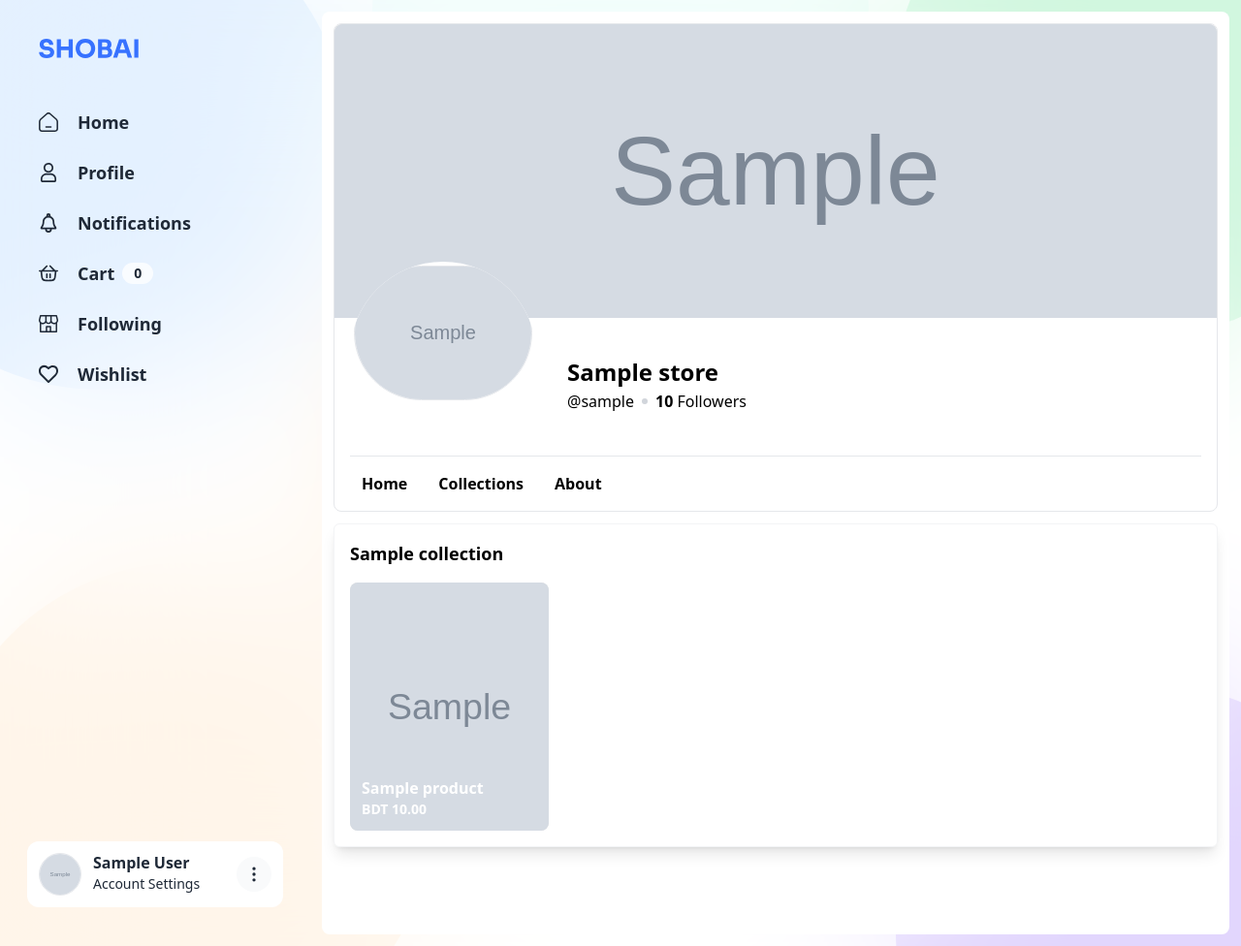
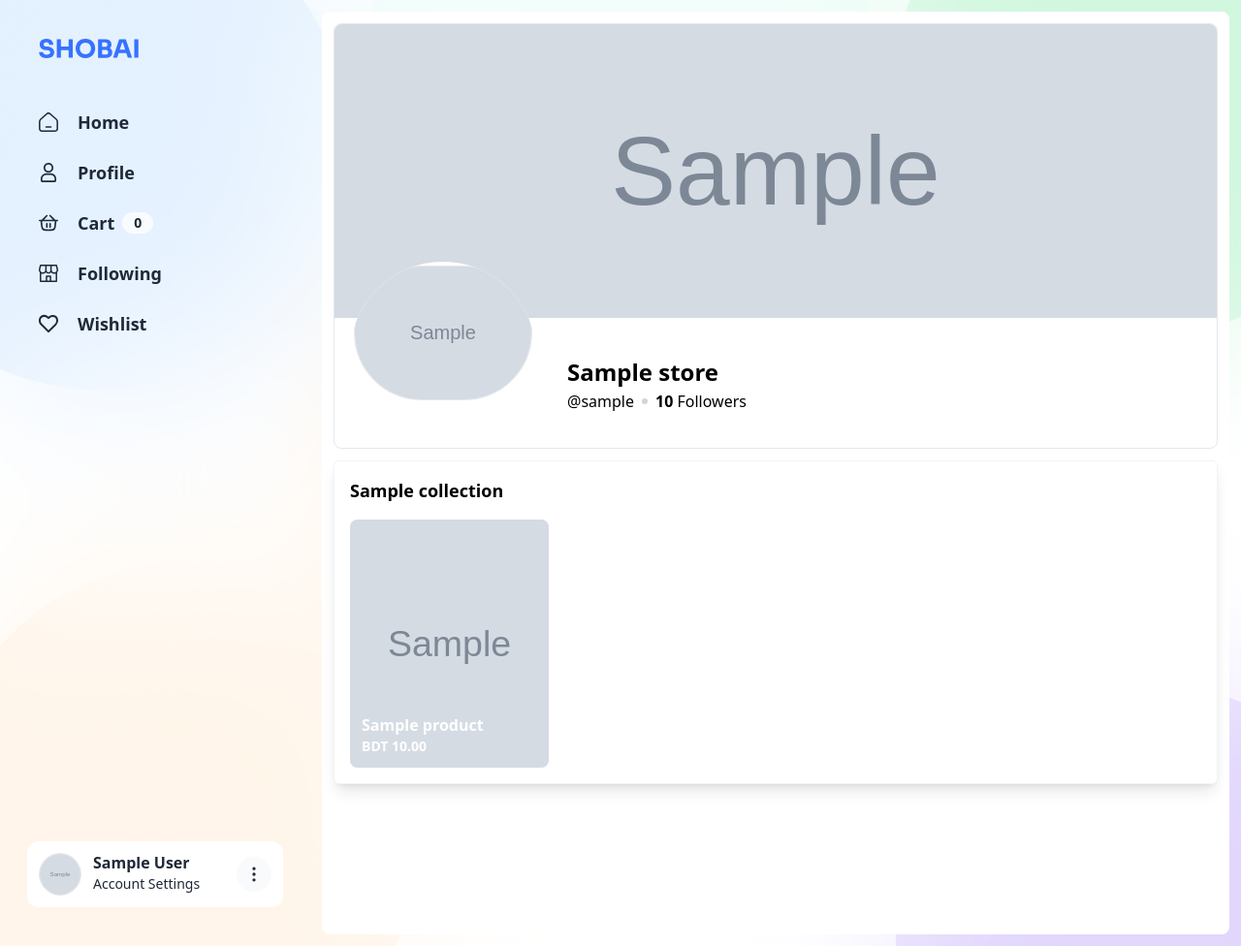
Before and after one commit to Mohotasir/SHOBAI, a Django app: a page that uses templates/snippets/Sidebar.html in a window 1280 px wide. Shown: the whole page at 97% size. Run offline with Django 5.2, Linux system fonts and the light colour scheme; a user stored in the database is signed in; tables that the repository leaves empty hold one stand-in row (values such as "Sample post"); grey boxes marked "Sample" are stand-in pictures; some libraries are stand-ins or nearby versions.

Commit message:
refactored code sidebar and store layout

```diff
--- a/apps/users/decorators.py
+++ b/apps/users/decorators.py
@@ -22,6 +22,8 @@ def role_required(allowed_roles, redirect_url="dashboard"):
             if not request.user.is_authenticated:
                 return redirect("login")
             if request.user.role not in allowed_roles:
+                if redirect_url == "CURRENT":
+                    return redirect(request.META.get("HTTP_REFERER"))
                 return redirect(redirect_url)
             return view_func(request, *args, **kwargs)
 
--- a/apps/users/models.py
+++ b/apps/users/models.py
@@ -45,7 +45,7 @@ class User(AbstractBaseUser, PermissionsMixin):
     objects = UserManager()
 
     def __str__(self):
-        return f"{self.name} - {self.email}"
+        return f"{self.name.split(' ')[0]}"
 
     def has_perm(self, perm, obj=None):
         if self.is_superuser:
--- a/apps/users/views.py
+++ b/apps/users/views.py
@@ -51,7 +51,7 @@ def login(request):
             if user is not None:
                 signIn(request, user)
                 messages.success(request, "Successfully logged in!")
-                return redirect("home")
+                return redirect("dashboard" if request.user.role == "ADMIN" else "home")
             else:
                 messages.error(request, "Invalid email or password.")
     else:
@@ -87,7 +87,6 @@ def become_merchant(request):
             application.save()
             messages.success(request, "Successfully submitted!")
             return redirect("home")
-        # Remove print statement since it's not useful in production
     else:
         form = BecomeMerchantForm()
 
--- a/shobai/views.py
+++ b/shobai/views.py
@@ -2,6 +2,7 @@ from django.contrib.auth.decorators import login_required
 from django.shortcuts import render
 
 
+@login_required
 def homepage(request):
     """View function for the homepage"""
     return render(request, "homepage.html")
--- a/templates/layouts/store_layout.html
+++ b/templates/layouts/store_layout.html
@@ -27,7 +27,8 @@
                </div>
 
                <!-- Info -->
-               <div class="py-10 w-full flex flex-col gap-y-1.5 leading-none">
+               <div class="py-10 w-full flex items-center justify-between gap-x-8 leading-none">
+                  <div class="flex flex-col gap-y-1.5">
                      <h2 class="text-2xl font-bold text-foreground">{{ store.name }}</h2>
                      <div class="flex items-center gap-x-2">
                         <p class="text-foreground">@{{ store.slug }}</p>
@@ -38,19 +39,12 @@
                         </p>
                      </div>
                   </div>
-            </div>
 
-            <div class="px-3 mt-2 py-2 flex items-center justify-between gap-x-6 border-t border-gray-200">
-               <nav class="flex items-center gap-x-8 font-semibold">
-                  <a href="{% url 'store' store.slug %}"
-                     class="{% if request.resolver_match.url_name == 'store' %}text-foreground{% endif %}">Home</a>
-                  <a href="">Collections</a>
-                  <a href=""">About</a>
-               </nav>
                   <form method="post">
                      {% csrf_token %}
-                  <button class="font-semibold bg-primary text-white px-4 py-2 rounded-lg">Follow</button>
+                     <button class="font-semibold bg-primary text-lg text-white px-5 py-2 rounded-full">Follow</button>
                   </form>
+               </div>
             </div>
          </div>
       </section>
--- /dev/null
+++ b/templates/snippets/DropdownNavItem.html
@@ -0,0 +1,7 @@
+<li>
+   <a href="{% url path %}"
+      class="px-2 py-1 w-full inline-flex items-center gap-x-4 hover:bg-accent group rounded-md">
+      <div class="size-9 flex-center bg-gray-100 rounded-full">{% include icon %}</div>
+      <span>{{ label }}</span>
+   </a>
+</li>
--- a/templates/snippets/Sidebar.html
+++ b/templates/snippets/Sidebar.html
@@ -1,35 +1,12 @@
 {% load static %}
 <aside class="py-10 fixed left-0 inset-y-0 w-80 h-screen flex flex-col z-10 text-gray-800 gap-y-10">
-   <div class="px-10">{% include "snippets/Logo.html" %}</div>
+   <div class="px-10">
+      <a href="{% url 'home' %}">{% include "snippets/Logo.html" %}</a>
+   </div>
 
    <ul class="px-7 grid text-lg font-semibold">
-      <li>
-         <a href="{% url 'home' %}"
-            class="p-3 inline-flex items-center rounded-full hover:bg-white/50 text-foreground group">
-            {% include "icons/Home.html" %}
-            <span class="block ml-5 mr-4">Home</span>
-         </a>
-      </li>
-
-      <li>
-         <a href="{% url 'home' %}"
-            class="p-3 inline-flex items-center rounded-full hover:bg-white/50 text-foreground group">
-            {% include "icons/User.html" %}
-            <span class="block ml-5 mr-4">Profile</span>
-         </a>
-      </li>
-
-      <li>
-         <a href="{% url 'home' %}"
-            class="p-3 inline-flex items-center rounded-full hover:bg-white/50 text-foreground group">
-            {% include "icons/Bell.html" %}
-            <p class="ml-5 mr-4 inline-flex items-center gap-x-2">
-               <span>Notifications</span>
-               {% comment %} <span class="px-2 py-1 inline-flex items-center justify-center min-w-8 rounded-full bg-white/75 text-muted-foreground leading-none text-sm">0</span> {% endcomment %}
-            </p>
-         </a>
-      </li>
-
+      {% include "snippets/SidebarItem.html" with path="home" icon="icons/Home.html" label="Home" %}
+      {% include "snippets/SidebarItem.html" with path="home" icon="icons/User.html" label="Profile" %}
       <li>
          <a href="{% url 'home' %}"
             class="p-3 inline-flex items-center rounded-full hover:bg-white/50 text-foreground group">
@@ -40,22 +17,8 @@
             </p>
          </a>
       </li>
-
-      <li>
-         <a href="{% url 'home' %}"
-            class="p-3 inline-flex items-center rounded-full hover:bg-white/50 text-foreground group">
-            {% include "icons/Shop.html" %}
-            <span class="block ml-5 mr-4">Following</span>
-         </a>
-      </li>
-
-      <li>
-         <a href="{% url 'home' %}"
-            class="p-3 inline-flex items-center rounded-full hover:bg-white/50 text-foreground group">
-            {% include "icons/Wishlist.html" %}
-            <span class="block ml-5 mr-4">Wishlist</span>
-         </a>
-      </li>
+      {% include "snippets/SidebarItem.html" with path="home" icon="icons/Shop.html" label="Following" %}
+      {% include "snippets/SidebarItem.html" with path="home" icon="icons/Wishlist.html" label="Wishlist" %}
    </ul>
 
    <div class="px-7 mt-auto">
@@ -79,37 +42,26 @@
 
             <!-- Menu -->
             <ul class="dropdown-menu hidden p-2 absolute inset-x-0 bottom-[calc(100%+0.5rem)] bg-white rounded-lg shadow-card origin-bottom animate-scale-in">
-               <li>
-                  <a href="{% url 'dashboard' %}"
-                     class="px-2 py-1 w-full inline-flex items-center gap-x-4 hover:bg-accent group rounded-md">
-                     <div class="size-9 flex-center bg-gray-100 rounded-full">{% include "icons/Dashboard.html" %}</div>
-                     <span>Dashboard</span>
-                  </a>
-               </li>
+               {% if user.role == 'ADMIN' or user.role == 'MERCHANT' and user.stores.count > 0 %}
+                  {% include "snippets/DropdownNavItem.html" with path="dashboard" icon="icons/Dashboard.html" label="Dashboard" %}
+               {% elif user.role == 'USER' %}
+                  {% include "snippets/DropdownNavItem.html" with path="address-book" icon="icons/Address.html" label="Address Book" %}
+               {% endif %}
 
-               <li>
-                  <a href="{% url 'address-book' %}"
-                     class="px-2 py-1 w-full inline-flex items-center gap-x-4 hover:bg-accent group rounded-md">
-                     <div class="size-9 flex-center bg-gray-100 rounded-full">{% include "icons/Address.html" %}</div>
-                     <span>Address Book</span>
-                  </a>
-               </li>
-
-               <li>
-                  <a href="{% url 'become-merchant' %}"
-                     class="px-2 py-1 w-full inline-flex items-center gap-x-4 hover:bg-accent group rounded-md">
-                     <div class="size-9 flex-center bg-gray-100 rounded-full">{% include "icons/MerchantShop.html" %}</div>
-                     <span>Become a merchant</span>
-                  </a>
-               </li>
-
-               <li>
-                  <a href="{% url 'logout' %}"
-                     class="px-2 py-1 w-full inline-flex items-center gap-x-4 hover:bg-accent group rounded-md">
-                     <div class="size-9 flex-center bg-gray-100 rounded-full">{% include "icons/Logout.html" %}</div>
-                     <span>Log out</span>
-                  </a>
-               </li>
+               {% if user.role == 'MERCHANT' and user.stores.count > 0 %}
+                  <li>
+                     <a href="{% url 'store' user.stores.first.slug %}"
+                        class="px-2 py-1 w-full inline-flex items-center gap-x-4 hover:bg-accent group rounded-md">
+                        <div class="size-9 flex-center bg-gray-100 rounded-full">{% include "icons/MerchantShop.html" %}</div>
+                        <span>{{ user.stores.first.name }}</span>
+                     </a>
+                  </li>
+               {% elif user.role == 'MERCHANT' %}
+                  {% include "snippets/DropdownNavItem.html" with path="create-store" icon="icons/MerchantShop.html" label="Create store" %}
+               {% elif user.role == 'USER' %}
+                  {% include "snippets/DropdownNavItem.html" with path="become-merchant" icon="icons/MerchantShop.html" label="Become a merchant" %}
+               {% endif %}
+               {% include "snippets/DropdownNavItem.html" with path="logout" icon="icons/Logout.html" label="Log out" %}
             </ul>
          </div>
       {% else %}
--- /dev/null
+++ b/templates/snippets/SidebarItem.html
@@ -0,0 +1,7 @@
+<li>
+   <a href="{% url path %}"
+      class="p-3 inline-flex items-center rounded-full hover:bg-white/50 text-foreground group">
+      {% include icon %}
+      <span class="block ml-5 mr-4">{{ label }}</span>
+   </a>
+</li>
```
Also changed, not shown: templates/snippets/DashboardSidebar.html (+11 -24 lines), 1 other file. Lines whose indentation alone changed are shown as unchanged.
